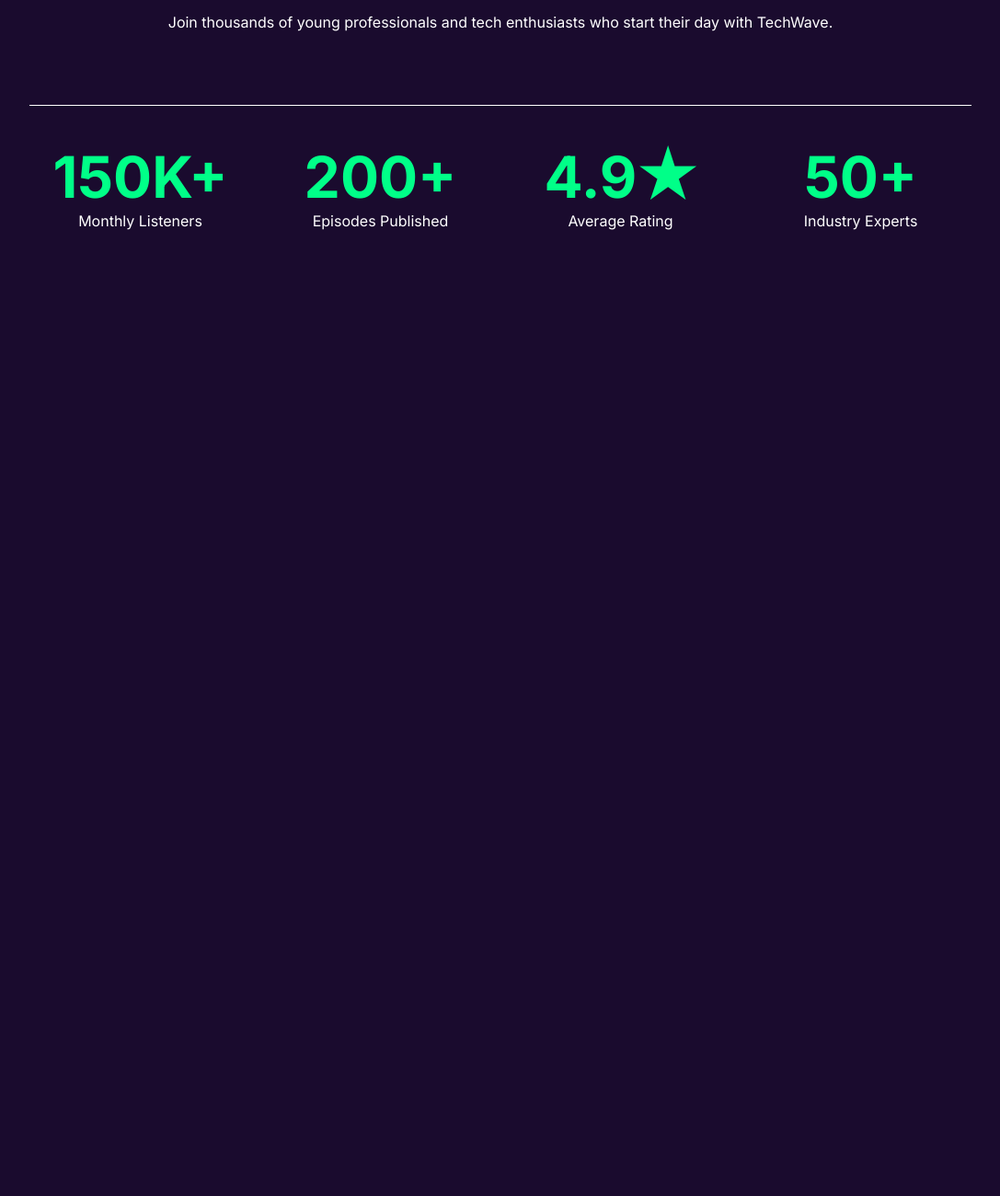
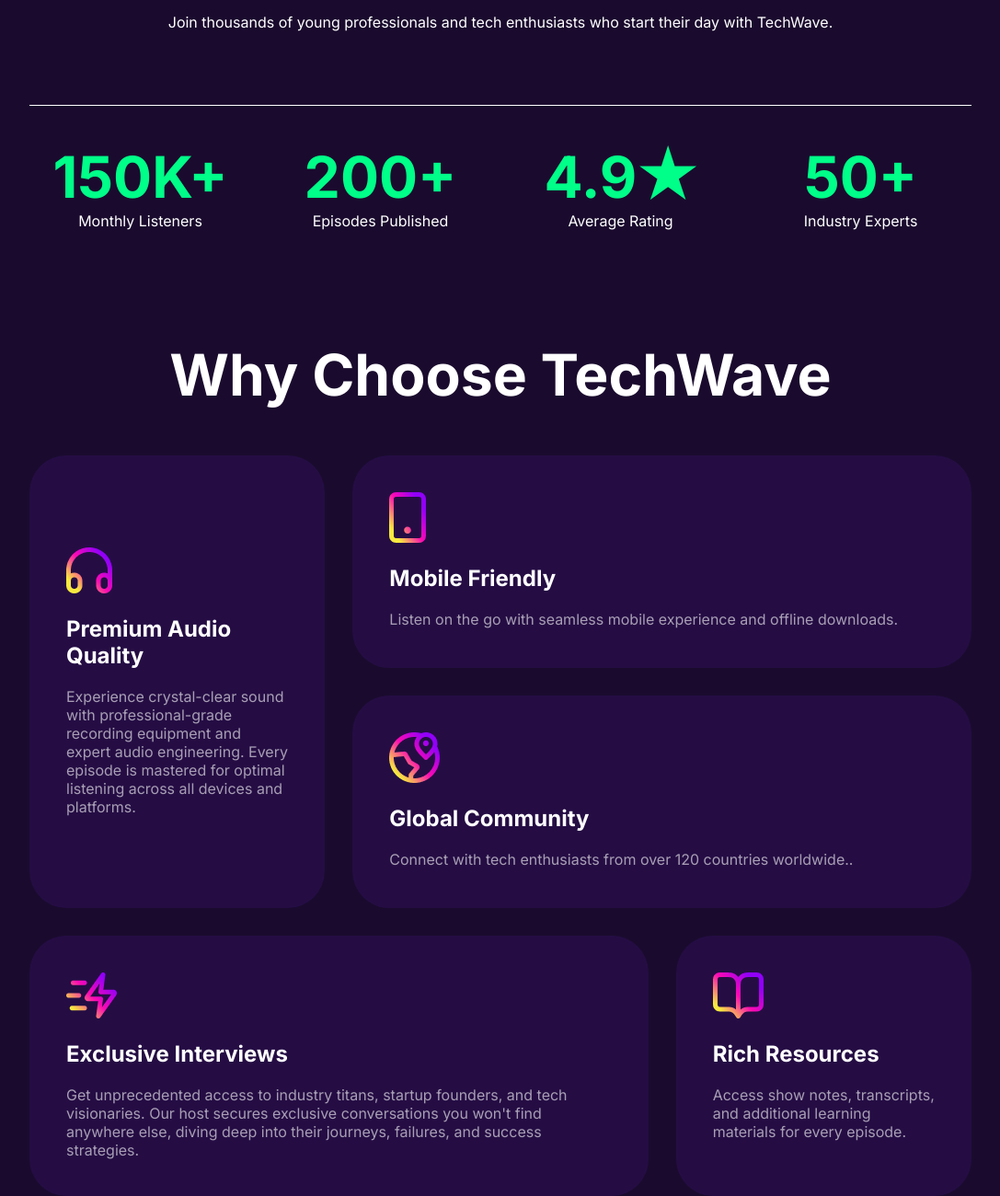
Before and after one commit to arnobpaul46/assignment-two, a plain HTML site: page index.html in a window 1280 px wide. Shown: the part 1017-2317 px from the top of the page at 92% size, without its empty margins (96-1183 px from the left). Before the commit the page ends 1267 px from the top, so only its background shows below. Drawn offline with Linux system fonts and the light colour scheme.

Commit message:
why choose  section done dekstop version  and responsive also done

```diff
--- a/index.html
+++ b/index.html
@@ -72,8 +72,37 @@
             <p>Industry Experts</p>
         </div>
     </section>
+   <section class="whychoose">
+        <h1>Why Choose TechWave</h1>
+     <section class="choose">
+        <div class="card">
+            <img src="./assets/headphone.png" alt="">
+            <h2>Premium Audio Quality</h2>
+            <p>Experience crystal-clear sound with professional-grade recording equipment and expert audio engineering. Every episode is mastered for optimal listening across all devices and platforms.</p>
+        </div>
+        <div class="card">
+            <img src="./assets/device.png" alt="">
+            <h2>Mobile Friendly</h2>
+            <p>Listen on the go with seamless mobile experience and offline downloads.</p>
+        </div>
+        <div class="card">
+            <img src="./assets/location.png" alt="">
+            <h2>Global Community</h2>
+            <p>Connect with tech enthusiasts from over 120 countries worldwide..</p>
+        </div>
+        <div class="card">
+            <img src="./assets/Icon (Stroke).png" alt="">
+            <h2>Exclusive Interviews</h2>
+            <p>Get unprecedented access to industry titans, startup founders, and tech visionaries. Our host secures exclusive conversations you won't find anywhere else, diving deep into their journeys, failures, and success strategies.</p>
+        </div>
+        <div class="card">
+            <img src="./assets/resource.png" alt="">
+            <h2>Rich Resources</h2>
+            <p>Access show notes, transcripts, and additional learning materials for every episode.</p>
+        </div>
+    </section>
 
-
+   </section>
 </body>
 
 </html>
--- a/style.css
+++ b/style.css
@@ -191,7 +191,64 @@
   /* text-align: center; */
 }
 
+/* why choose */
+    .whychoose h1{
+    text-align: center;
+    color: rgba(255, 255, 255, 1);
+    font-size: 3.9rem;
+    font-weight: 700;
+    margin: 120px 0 50px ;
+    }
 
+
+    .whychoose .choose {
+    width: 80%;
+    margin: 0 auto;
+    display: grid;
+    grid-template-columns: repeat(3, 1fr);
+    gap: 30px;
+}
+
+ .whychoose .choose .card{
+    justify-content: center;
+    align-items: center;
+    padding: 40px;
+    /* border: 1px solid blue; */
+    border-radius: 40px;
+    background: rgba(53, 17, 101, 0.4)
+
+}
+.whychoose .choose .card h2{
+    color: rgba(255, 255, 255, 1);
+    font-size: 1.5rem;
+    font-weight: 700;
+    background: transparent;
+    margin: 20px 0;
+}
+.whychoose .choose .card p{
+    background: transparent;
+    color: rgba(255, 255, 255, 1);
+    font-size: 1rem;
+    font-weight: 400;
+    opacity: 0.6;
+}
+.whychoose .choose .card img{
+
+    background: transparent;
+}
+.whychoose .choose .card:first-child{
+    grid-row: span 2 ;
+    padding: 100px 40px;
+}
+.whychoose .choose .card:nth-child(2){
+    grid-column: span 2 ;
+}
+.whychoose .choose .card:nth-child(3){
+    grid-column: span 2 ;
+}
+.whychoose .choose .card:nth-child(4){
+    grid-column: span 2 ;
+}
 
 /* for responsive */
 
@@ -237,6 +294,7 @@
     /* about */
     .about{
         width: 100%;
+        margin: 0;
     }
     .about h1{
     font-size: 2.5rem;
@@ -248,7 +306,25 @@
  /* rating */
     .rating{
     grid-template-columns: repeat(2, 1fr);
+    padding: 20px;
+    }
+    .rating-box h2{
+    font-size: 40px;
     }
 
-
+    /* why choose */
+    .whychoose h1{
+        font-size: 2.5rem;
+    }
+    .whychoose .choose {
+        grid-template-columns: repeat(2, 1fr);
+    }
+    .whychoose .choose .card:first-child{
+    grid-column: span 2 ;
+    padding:  40px;
+    }
+    .whychoose .choose .card:last-child{
+    grid-column: span 2 ;
+    padding:  40px;
+    }
 }
```
Also changed, not shown: assets/Icon (Stroke).png (added).
